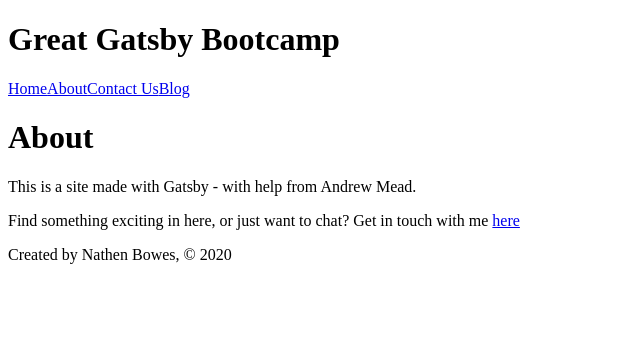
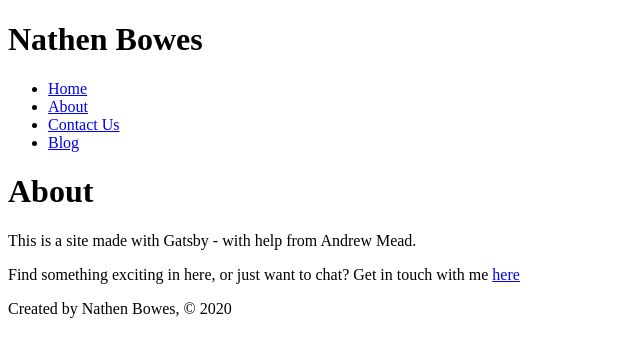
Before and after one commit to gnarlynate/gatsby-bootcamp, a Gatsby site: page /about in a window 1280 px wide. Shown: the whole page, without its empty margins (0-640 px from the left). Built offline with nearby package versions, Linux system fonts and the light colour scheme; Gatsby itself is replaced by a stand-in of ours.

Commit message:
update header component + create layout component

```diff
--- a/src/components/header.js
+++ b/src/components/header.js
@@ -4,11 +4,23 @@
 const Header = () => {
   return (
     <header>
-      <h1>Great Gatsby Bootcamp</h1>
-      <Link to='/'>Home</Link>
-      <Link to='/about'>About</Link>
-      <Link to='/contact'>Contact Us</Link>
-      <Link to='/blog'>Blog</Link>
+      <h1>Nathen Bowes</h1>
+      <nav>
+        <ul>
+          <li>
+            <Link to='/'>Home</Link>
+          </li>
+          <li>
+            <Link to='/about'>About</Link>
+          </li>
+          <li>
+            <Link to='/contact'>Contact Us</Link>
+          </li>
+          <li>
+            <Link to='/blog'>Blog</Link>
+          </li>
+        </ul>
+      </nav>
     </header>
   )
 }
--- /dev/null
+++ b/src/components/layout.js
@@ -0,0 +1,15 @@
+import React from 'react'
+import Header from './header'
+import Footer from './footer'
+
+const Layout = (props) => {
+  return (
+    <div>
+      <Header />
+      {props.children}
+      <Footer />
+    </div>
+  )
+}
+
+export default Layout
--- a/src/pages/about.js
+++ b/src/pages/about.js
@@ -1,17 +1,14 @@
 import React from 'react'
 import { Link } from 'gatsby'
-import Footer from '../components/footer'
-import Header from '../components/header'
+import Layout from '../components/layout'
 
 const AboutPage = () => {
   return (
-    <div>
-      <Header />
+    <Layout>
       <h1>About</h1>
       <p>This is a site made with Gatsby - with help from Andrew Mead.</p>
       <p>Find something exciting in here, or just want to chat? Get in touch with me <Link to ='/contact'>here</Link></p>
-      <Footer />
-    </div>
+    </Layout>
   )
 }
 
```
Also changed, not shown: src/pages/blog.js (+3 -6 lines), src/pages/index.js (+3 -6 lines).
